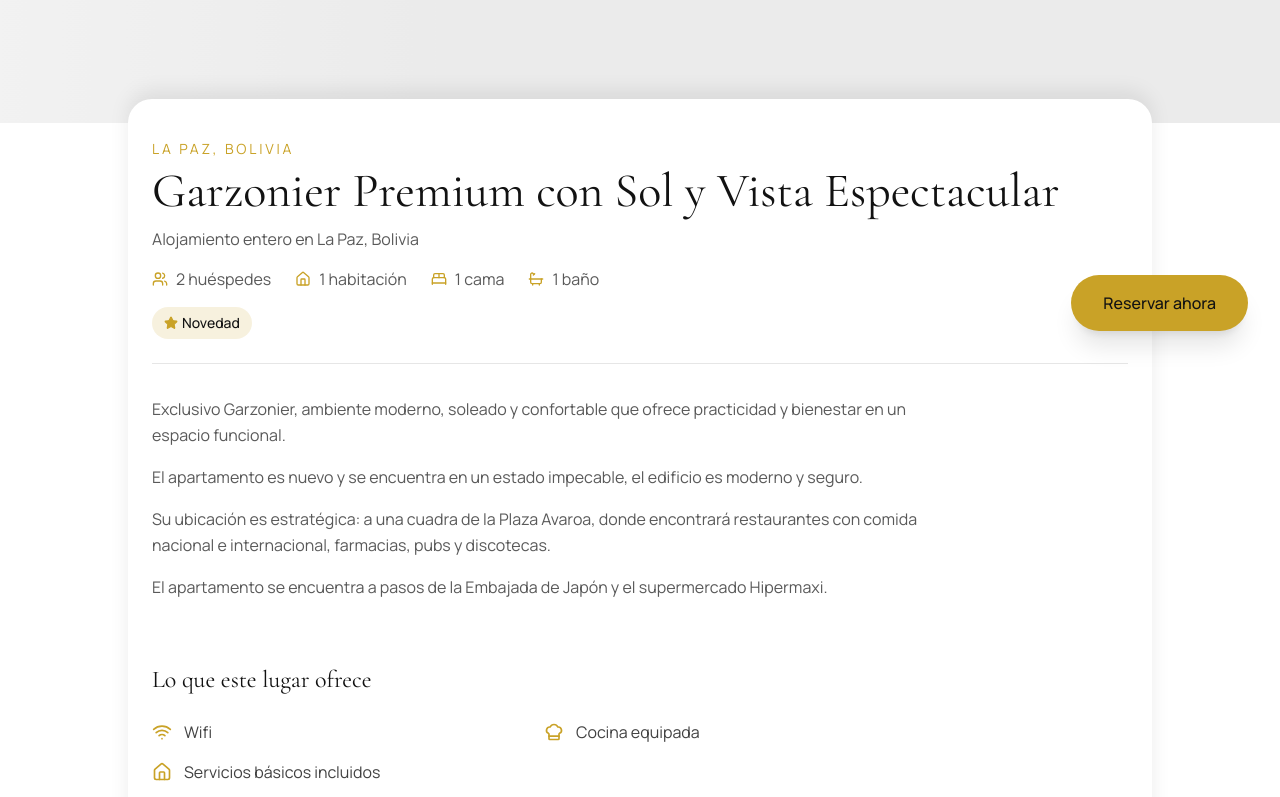
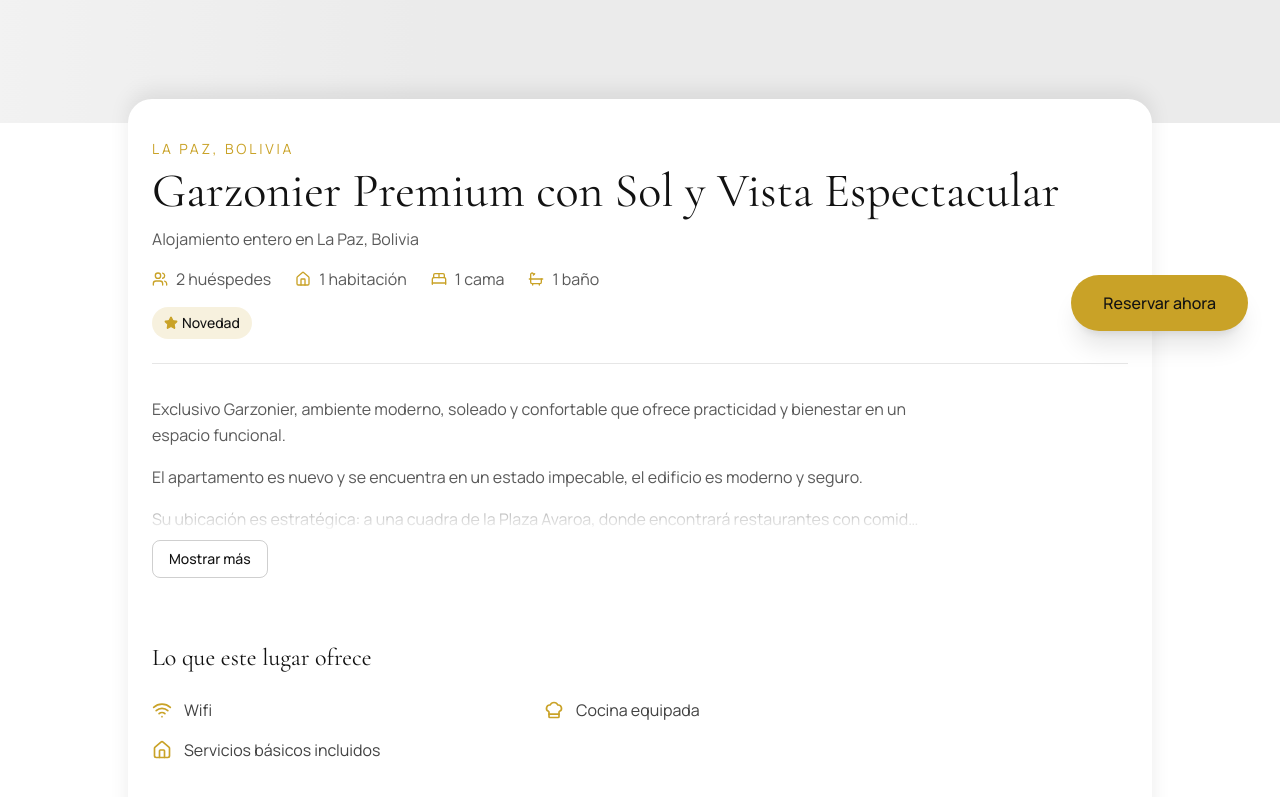
Before and after one commit to BladimirBLopez/andes-stay, a Next.js app: page /apartamentos/garzonier-premium in a window 1280 px wide. Shown: the part 437-1234 px from the top of the page. Built offline with nearby package versions, Linux system fonts and the light colour scheme.

Commit message:
Agregar descripcion expandible con Mostrar mas en paginas de detalle

```diff
--- /dev/null
+++ b/app/DescripcionExpandible.tsx
@@ -0,0 +1,42 @@
+"use client";
+
+import { useState } from "react";
+
+type Props = {
+  paragraphs: string[];
+  clampLines?: 2 | 3 | 4 | 5 | 6;
+};
+
+const CLAMP_CLASSES: Record<number, string> = {
+  2: "line-clamp-2",
+  3: "line-clamp-3",
+  4: "line-clamp-4",
+  5: "line-clamp-5",
+  6: "line-clamp-6",
+};
+
+export default function DescripcionExpandible({ paragraphs, clampLines = 4 }: Props) {
+  const [expanded, setExpanded] = useState(false);
+  const clampClass = CLAMP_CLASSES[clampLines] ?? "line-clamp-4";
+
+  return (
+    <div className="max-w-3xl">
+      <div className={`relative ${expanded ? "" : clampClass}`}>
+        {paragraphs.map((texto, i) => (
+          <p key={i} className="text-noche/70 leading-relaxed mb-4 last:mb-0">
+            {texto}
+          </p>
+        ))}
+        {!expanded && (
+          <div className="absolute bottom-0 left-0 right-0 h-12 bg-gradient-to-t from-white to-transparent pointer-events-none" />
+        )}
+      </div>
+      <button
+        onClick={() => setExpanded(!expanded)}
+        className="mt-2 text-sm font-medium text-noche border border-noche/20 rounded-lg px-4 py-2 hover:bg-noche/5 transition-colors"
+      >
+        {expanded ? "Mostrar menos" : "Mostrar más"}
+      </button>
+    </div>
+  );
+}
--- a/app/apartamentos/elegante-apartamento/EleganteApartamentoClient.tsx
+++ b/app/apartamentos/elegante-apartamento/EleganteApartamentoClient.tsx
@@ -12,6 +12,7 @@ import "yet-another-react-lightbox/plugins/counter.css";
 import Share from "yet-another-react-lightbox/plugins/share";
 import { ArrowLeft, MessageCircle, Star, Wifi, Home, ChefHat, Users, BedDouble, Bath } from "lucide-react";
 import ShareButton from "../../ShareButton";
+import DescripcionExpandible from "../../DescripcionExpandible";
 import Amenidades from "../../Amenidades";
 import AmbienteCarousel from "../../AmbienteCarousel";
 import Footer from "../../Footer";
@@ -149,24 +150,15 @@ export default function EleganteApartamentoClient() {
 
         <div className="border-t border-noche/10" />
 
-        <div className="mb-16 max-w-3xl pt-8">
-          <p className="text-noche/70 leading-relaxed mb-4">
-            Elegante apartamento con hermosa vista panorámica en Sopocachi,
-            con dos habitaciones y ambientes amplios pensados para una
-            estadía cómoda en La Paz.
-          </p>
-          <p className="text-noche/70 leading-relaxed mb-4">
-            Cuenta con sala y comedor independientes, cocina equipada y
-            grandes ventanales con vista a la ciudad.
-          </p>
-          <p className="text-noche/70 leading-relaxed mb-4">
-            Ubicado en Sopocachi, una de las zonas más exclusivas y seguras
-            de La Paz, cerca de restaurantes, cafés y servicios.
-          </p>
-          <p className="text-noche/70 leading-relaxed">
-            Anfitrionado por Wilmer, con años de experiencia recibiendo
-            huéspedes y coordinando cada detalle de tu estadía.
-          </p>
+        <div className="mb-16 pt-8">
+          <DescripcionExpandible
+            paragraphs={[
+              "Elegante apartamento con hermosa vista panorámica en Sopocachi, con dos habitaciones y ambientes amplios pensados para una estadía cómoda en La Paz.",
+              "Cuenta con sala y comedor independientes, cocina equipada y grandes ventanales con vista a la ciudad.",
+              "Ubicado en Sopocachi, una de las zonas más exclusivas y seguras de La Paz, cerca de restaurantes, cafés y servicios.",
+              "Anfitrionado por Wilmer, con años de experiencia recibiendo huéspedes y coordinando cada detalle de tu estadía.",
+            ]}
+          />
         </div>
 
         <Amenidades items={amenidades} />
--- a/app/apartamentos/garzonier-premium/GarzonierPremiumClient.tsx
+++ b/app/apartamentos/garzonier-premium/GarzonierPremiumClient.tsx
@@ -12,6 +12,7 @@ import "yet-another-react-lightbox/plugins/counter.css";
 import Share from "yet-another-react-lightbox/plugins/share";
 import { ArrowLeft, MessageCircle, Star, Wifi, Home, ChefHat, Users, BedDouble, Bath } from "lucide-react";
 import ShareButton from "../../ShareButton";
+import DescripcionExpandible from "../../DescripcionExpandible";
 import Amenidades from "../../Amenidades";
 import AmbienteCarousel from "../../AmbienteCarousel";
 import Footer from "../../Footer";
@@ -155,24 +156,15 @@ export default function GarzonierPremium() {
 
         <div className="border-t border-noche/10" />
 
-        <div className="mb-16 max-w-3xl pt-8">
-          <p className="text-noche/70 leading-relaxed mb-4">
-            Exclusivo Garzonier, ambiente moderno, soleado y confortable que
-            ofrece practicidad y bienestar en un espacio funcional.
-          </p>
-          <p className="text-noche/70 leading-relaxed mb-4">
-            El apartamento es nuevo y se encuentra en un estado impecable, el
-            edificio es moderno y seguro.
-          </p>
-          <p className="text-noche/70 leading-relaxed mb-4">
-            Su ubicación es estratégica: a una cuadra de la Plaza Avaroa,
-            donde encontrará restaurantes con comida nacional e
-            internacional, farmacias, pubs y discotecas.
-          </p>
-          <p className="text-noche/70 leading-relaxed">
-            El apartamento se encuentra a pasos de la Embajada de Japón y el
-            supermercado Hipermaxi.
-          </p>
+        <div className="mb-16 pt-8">
+          <DescripcionExpandible
+            paragraphs={[
+              "Exclusivo Garzonier, ambiente moderno, soleado y confortable que ofrece practicidad y bienestar en un espacio funcional.",
+              "El apartamento es nuevo y se encuentra en un estado impecable, el edificio es moderno y seguro.",
+              "Su ubicación es estratégica: a una cuadra de la Plaza Avaroa, donde encontrará restaurantes con comida nacional e internacional, farmacias, pubs y discotecas.",
+              "El apartamento se encuentra a pasos de la Embajada de Japón y el supermercado Hipermaxi.",
+            ]}
+          />
         </div>
 
         <Amenidades items={amenidades} />
--- a/app/apartamentos/vip-de-lujo/VipLujoClient.tsx
+++ b/app/apartamentos/vip-de-lujo/VipLujoClient.tsx
@@ -12,6 +12,7 @@ import "yet-another-react-lightbox/plugins/counter.css";
 import Share from "yet-another-react-lightbox/plugins/share";
 import { ArrowLeft, MessageCircle, Star, Wifi, Home, ChefHat, Users, BedDouble, Bath } from "lucide-react";
 import ShareButton from "../../ShareButton";
+import DescripcionExpandible from "../../DescripcionExpandible";
 import Amenidades from "../../Amenidades";
 import AmbienteCarousel from "../../AmbienteCarousel";
 import Footer from "../../Footer";
@@ -153,24 +154,15 @@ export default function VipLujoClient() {
 
         <div className="border-t border-noche/10" />
 
-        <div className="mb-16 max-w-3xl pt-8">
-          <p className="text-noche/70 leading-relaxed mb-4">
-            Amplio penthouse de lujo en Sopocachi, con acabados finos, sala
-            de estar y comedor independientes, y tres habitaciones para
-            alojar cómodamente a grupos familiares o de amigos.
-          </p>
-          <p className="text-noche/70 leading-relaxed mb-4">
-            Cada habitación cuenta con su propio espacio, pensado para que
-            cada huésped tenga privacidad durante su estadía.
-          </p>
-          <p className="text-noche/70 leading-relaxed mb-4">
-            Ubicado en Sopocachi, una de las zonas más exclusivas y seguras
-            de La Paz, cerca de restaurantes, cafés y servicios.
-          </p>
-          <p className="text-noche/70 leading-relaxed">
-            Anfitrionado por Wilmer, con años de experiencia recibiendo
-            huéspedes y coordinando cada detalle de tu estadía.
-          </p>
+        <div className="mb-16 pt-8">
+          <DescripcionExpandible
+            paragraphs={[
+              "Amplio penthouse de lujo en Sopocachi, con acabados finos, sala de estar y comedor independientes, y tres habitaciones para alojar cómodamente a grupos familiares o de amigos.",
+              "Cada habitación cuenta con su propio espacio, pensado para que cada huésped tenga privacidad durante su estadía.",
+              "Ubicado en Sopocachi, una de las zonas más exclusivas y seguras de La Paz, cerca de restaurantes, cafés y servicios.",
+              "Anfitrionado por Wilmer, con años de experiencia recibiendo huéspedes y coordinando cada detalle de tu estadía.",
+            ]}
+          />
         </div>
 
         <Amenidades items={amenidades} />
```
